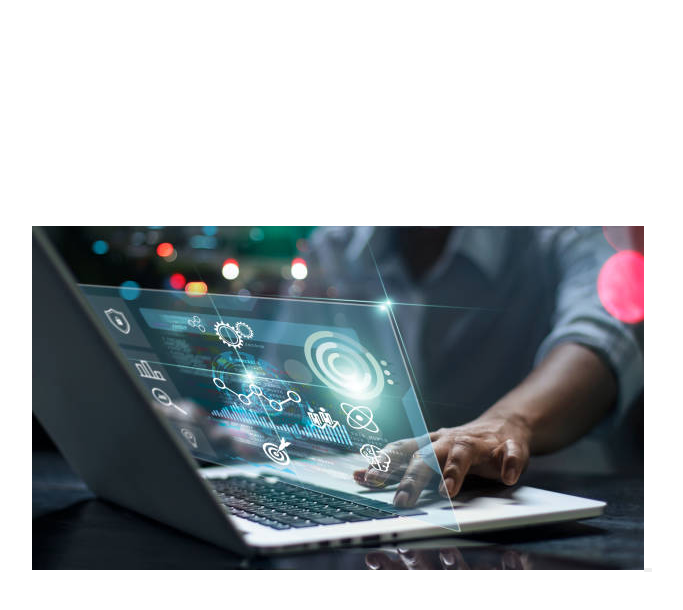
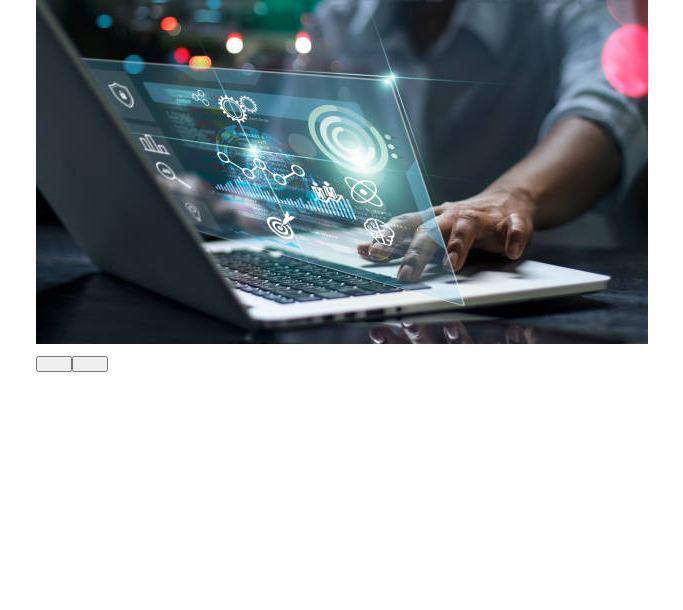
Before and after one commit to Elochukwu3/Image-Carousel-React-JS, a React (Create React App) app: page / in a window 1280 px wide. Shown: the top 610 px of the page, without its empty margins (298-981 px from the left). Built offline with nearby package versions, Linux system fonts and the light colour scheme; the HTML template or start-up script is replaced by a standard one.

Commit message:
saved slider

```diff
--- a/src/Components/App.css
+++ b/src/Components/App.css
@@ -10,24 +10,20 @@
     width: 100vw;
 }
 .containerInner{
-    width: 100%;
-    position: relative;
-  display: flex;
-  justify-content: center;
-  align-items: center;
-  height: 100vh;
+ display: block;
+ margin: auto;
 
 }
 .slider{
-width: 80%;
-height: 80vh;
+width: 60%;
+height: 50vh;
 position: absolute;
 
 }
 .slider img{
     width: 100%;
     height: 100%;
-    object-fit: cover;
+
 }
 .slider {
     opacity: 0;
@@ -38,3 +34,8 @@ position: absolute;
     transition-duration: 1s;
     transform: scale(1.08);
   }
+  .nextSlide, .prevSlide{
+    padding: .4rem 1rem;
+
+
+  }
--- a/src/Components/Buttons.jsx
+++ b/src/Components/Buttons.jsx
@@ -1,11 +1,11 @@
 import React from 'react'
 
 export default function
-({arrowSide}) {
+({arrowSide, clickFuntion}) {
     const arrowPrev = 'fa-solid fa-arrow-left';
     const arrows = 'fa-solid fa-arrow-right';
     return (
-    <button>
+    <button className={arrowSide === 'next' ? 'nextSlide' : 'prevSlide'} onClick={clickFuntion}>
         <i className={arrowSide === 'next' ? arrows : arrowPrev}></i>
     </button>
   )
--- a/src/Components/Carousel.jsx
+++ b/src/Components/Carousel.jsx
@@ -4,7 +4,10 @@ import './App.css';
 import Buttons from './Buttons';
 export default function Carousel() {
     const [slider, setSlider] = useState(0);
-
+const nextSection = () =>{
+  setSlider(slider + 1)
+  console.log(slider);
+}
   return (
     <div className='container'>
        <div className='containerInner'>
@@ -15,12 +18,12 @@ export default function Carousel() {
                 <div className= {slider === index ? 'slider.present' : 'slider'}
                 key={id}>
                   <img src={imgSrc} alt={imgText} />
-                 <Buttons arrowSide ='prev'/>
-                 <Buttons arrowSide ='next'/>
                 </div>
                 )
             })
         }
+         <Buttons arrowSide ='prev' clickFuntion={nextSection}/>
+           <Buttons arrowSide ='next'/>
        </div>
     </div>
   )
--- a/src/Components/ImageHolder.js
+++ b/src/Components/ImageHolder.js
@@ -8,11 +8,6 @@ const IMAGES = [
         id: 'carousel2',
         imgSrc: "/images/img1.jpg",
         imgText: 'Imitate Greatness',
-    },
-    {
-        id: 'carousel3',
-        imgSrc: "/images/img2.jpeg",
-        imgText: 'Be Good',
     },
     {
         id:' carousel4',
```
